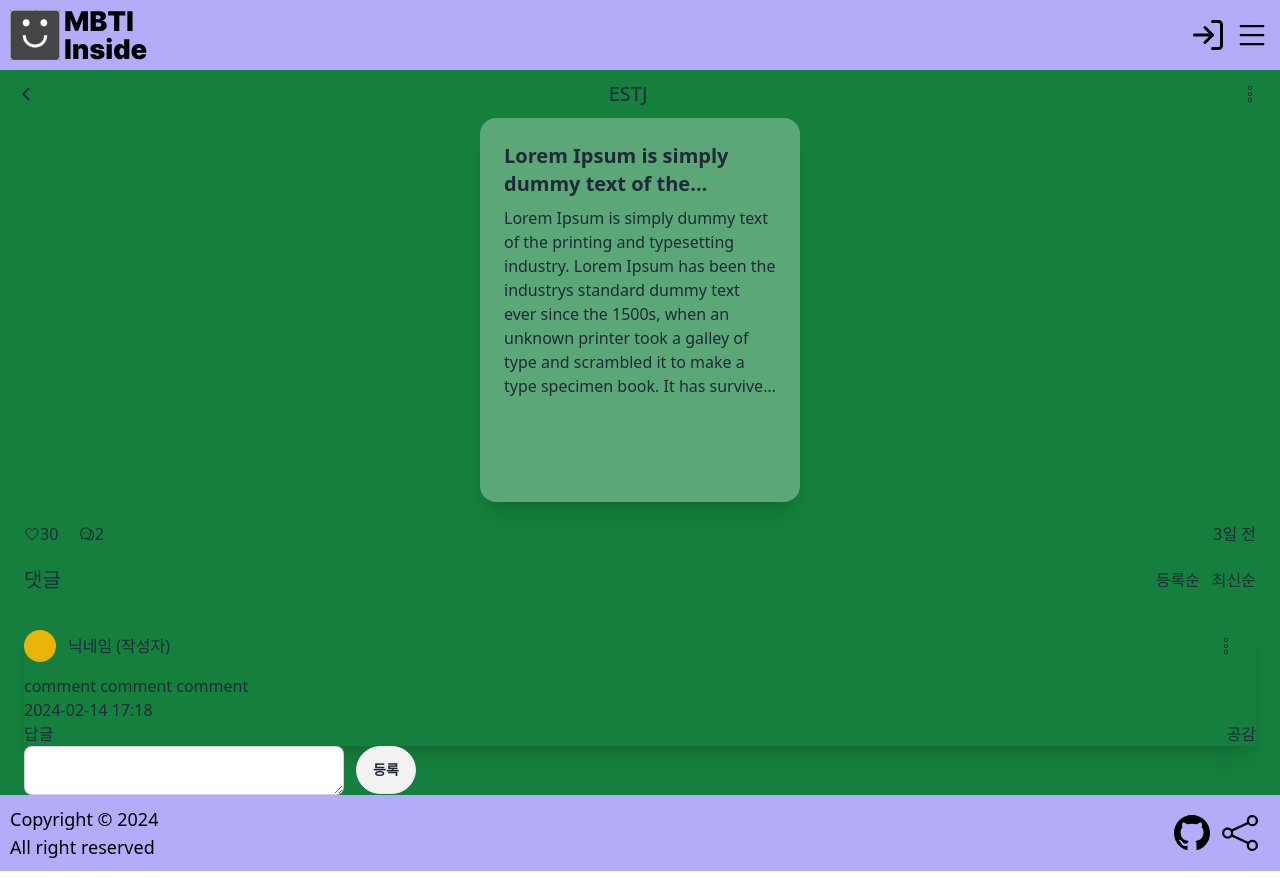
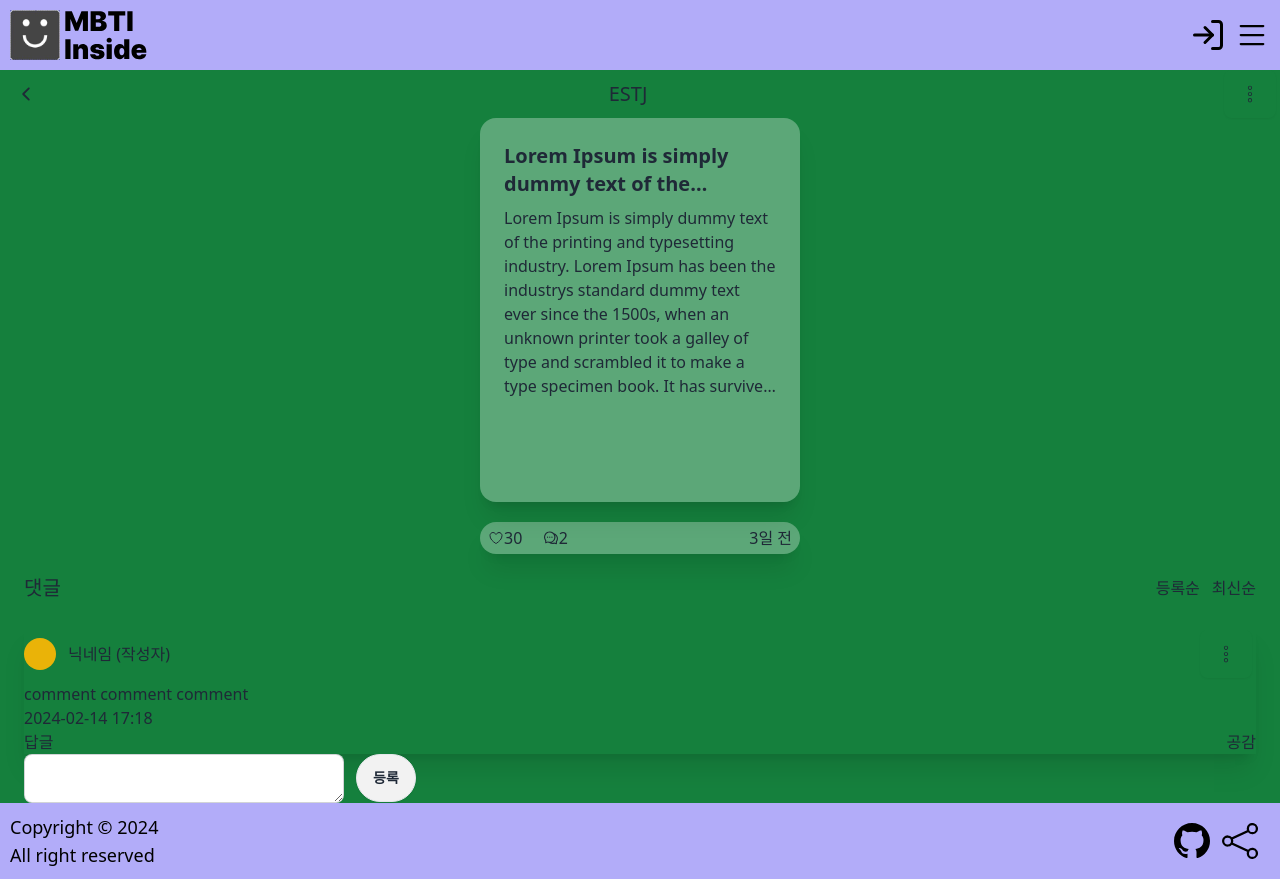
Before and after one commit to MBTI-Inside/server, a React (Vite) app in the folder frontend/: page /memo-view/1 in a window 1280 px wide. Built offline with nearby package versions, Linux system fonts and the light colour scheme.

Commit message:
style: 영역 스타일링 rebi13/MBTI-Inside#47

```diff
--- a/frontend/src/components/pages/Memo/MemoViewFooter/index.styles.ts
+++ b/frontend/src/components/pages/Memo/MemoViewFooter/index.styles.ts
@@ -3,22 +3,27 @@ import tw from 'tailwind-styled-components';
 export const CardInfoContainer = tw.section`
     flex
     flex-row
-    h-16
+    h-8
     justify-between
-    w-full
+    my-5
+    w-80
+    bg-white
+    shadow-xl
+    bg-opacity-30
+    rounded-full
 `;
 
 export const MemoDate = tw.div`
     flex
     items-center
-    mr-6
+    mr-2
 `;
 
 export const HistoryContainer = tw.div`
     flex
     justify-between
     w-20
-    ml-6
+    ml-2
 `;
 
 export const History = tw.div`
```
